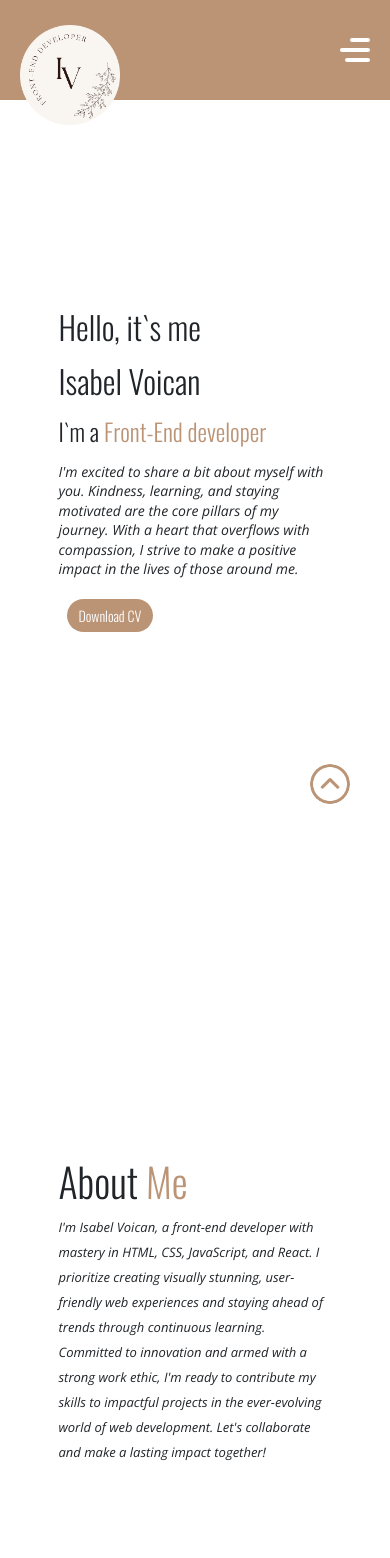
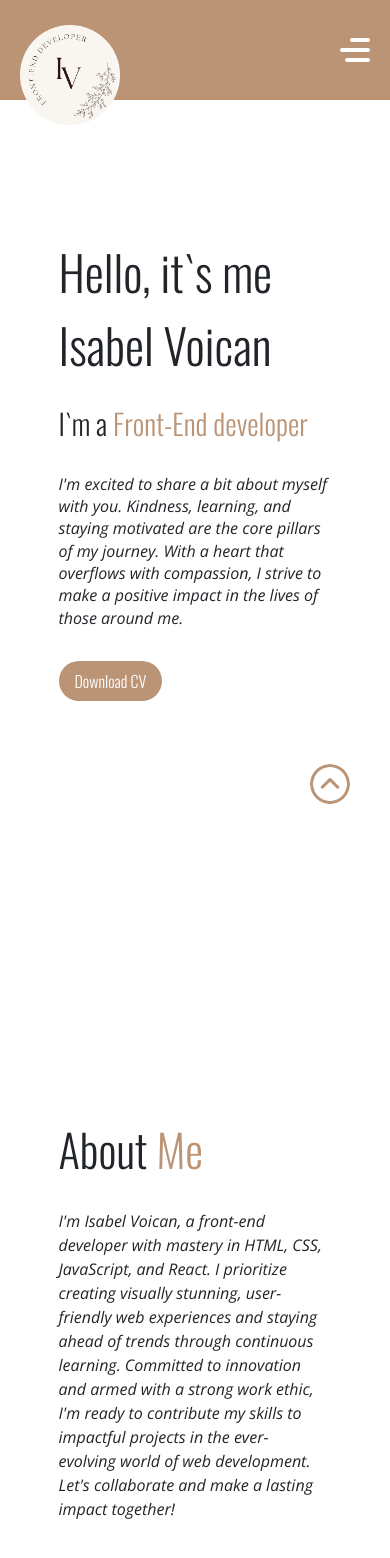
Before and after one commit to Isa18V/portfolio-isa-v18, a React (Create React App) app: page / in a window 390 px wide. Shown: the top 1558 px of the page. Built offline with nearby package versions, Linux system fonts and the light colour scheme.

Commit message:
styled queries AboutPage &&HomePage

```diff
--- a/src/css/AboutPage.css
+++ b/src/css/AboutPage.css
@@ -4,9 +4,10 @@ body {
   font-family: "Oswald", sans-serif;
 }
 
-/* Define variables */
+/* Defined variables */
 :root {
   --beige-color: rgb(187, 148, 118);
+  --font-size-base: 16px;
 }
 
 /* About Page styles */
@@ -21,8 +22,8 @@ body {
 .AboutPage h2 {
   font-size: 2.5rem;
   font-weight: 400;
-  margin-top: 10px;
-  margin-bottom: 20px;
+  margin-top: 0.625rem;
+  margin-bottom: 1.25rem;
 }
 
 /* Highlight on hover */
@@ -35,9 +36,9 @@ body {
   content: "";
   position: absolute;
   width: 100%;
-  height: 3px;
+  height: 0.1875rem; /* 3px */
   background-color: #f7e8c4;
-  bottom: -5px;
+  bottom: -0.3125rem; /* -5px */
   left: 0;
   visibility: hidden;
   transform: scaleX(0);
@@ -54,13 +55,13 @@ body {
   display: flex;
   flex-direction: column;
   justify-content: center;
-  padding-right: 20px;
+  padding-right: 1.25rem;
 }
 
 .aboutContent p {
   margin: 0;
-  margin-bottom: 20px;
-  line-height: 37px;
+  margin-bottom: 1.25rem;
+  line-height: 2.3125rem;
   font-size: 1.2rem;
   font-family: "Open Sans", sans-serif;
 }
@@ -69,8 +70,8 @@ body {
 .bitmojiImage {
   width: 350px;
   height: auto;
-  margin-bottom: 20px;
-  margin-right: 20px;
+  margin-bottom: 1.25rem;
+  margin-right: 1.25rem;
 }
 
 .bitmojiImageContainer {
@@ -86,14 +87,14 @@ body {
   }
 
   .AboutPage h2 {
-    font-size: 40px;
+    font-size: 2.8rem;
     text-align: left;
-    margin-top: 10px;
-    margin-bottom: 10px;
+    margin-top: 2rem;
+    margin-bottom: 2rem;
   }
 
   .aboutContent p {
-    line-height: 25px;
-    font-size: 13px;
+    line-height: 1.5rem;
+    font-size: 1rem;
   }
 }
--- a/src/css/HomePage.css
+++ b/src/css/HomePage.css
@@ -114,27 +114,28 @@ html {
 
 /* Responsive styles */
 @media (max-width: 767px) {
-  .isaImage {
-    display: none;
-  }
   .homeContent h2 {
-    font-size: 2rem;
+    font-size: 3rem;
   }
   .homeContent h3 {
-    font-size: 1.5rem;
-    margin-top: 0.5rem;
-    margin-bottom: 0.5rem;
+    font-size: 1.8rem;
+    margin-top: 2rem;
+    margin-bottom: 2rem;
   }
   .homeContent p {
     line-height: 1.4;
-    font-size: 0.875rem;
+    font-size: 1rem;
+    margin-bottom: 2rem;
+  }
+  .isaImage {
+    display: none;
   }
   .buttonContainer {
     margin-top: 0;
   }
   .buttonHome {
-    padding: 0.375rem 0.75rem;
-    font-size: 0.875rem;
-    margin: 0.25rem 0.5rem;
+    padding: 0.5rem 1rem;
+    font-size: 1rem;
+    margin: 0;
   }
 }
```
